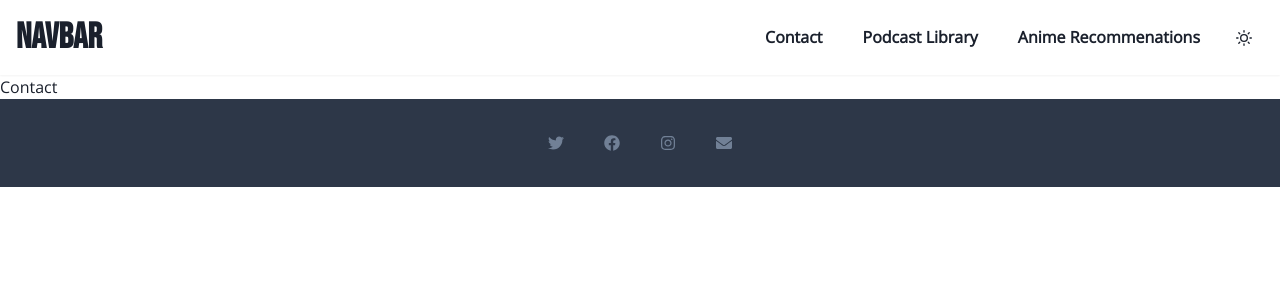
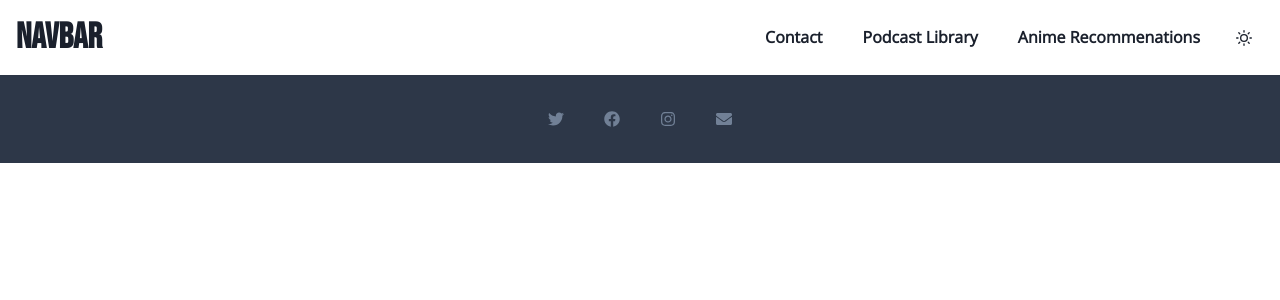
Before and after one commit to digidevguy/otaku-podcast, a Next.js app: page /contact in a window 1280 px wide. Shown: the top 300 px of the page. Built offline with nearby package versions, Linux system fonts and the light colour scheme.

Commit message:
updated Chakra UI to fix Typescript bug

```diff
--- a/package.json
+++ b/package.json
@@ -11,7 +11,7 @@
   "dependencies": {
     "@chakra-ui/icons": "^2.0.17",
     "@chakra-ui/next-js": "^2.0.1",
-    "@chakra-ui/react": "^2.5.1",
+    "@chakra-ui/react": "^2.5.5",
     "@emotion/react": "^11.10.6",
     "@emotion/styled": "^11.10.6",
     "chakra-ui-markdown-renderer": "^4.1.0",
--- a/src/pages/contact.tsx
+++ b/src/pages/contact.tsx
@@ -1,7 +1,12 @@
+import { Flex, VStack } from '@chakra-ui/react';
 import { NextPage } from 'next';
 
 const ContactPage: NextPage = () => {
-	return <div>Contact</div>;
+	return (
+		<Flex>
+			<VStack>hi</VStack>
+		</Flex>
+	);
 };
 
 export default ContactPage;
```
Also changed, not shown: 1 other file (tests, documents, lock files or other folders).
